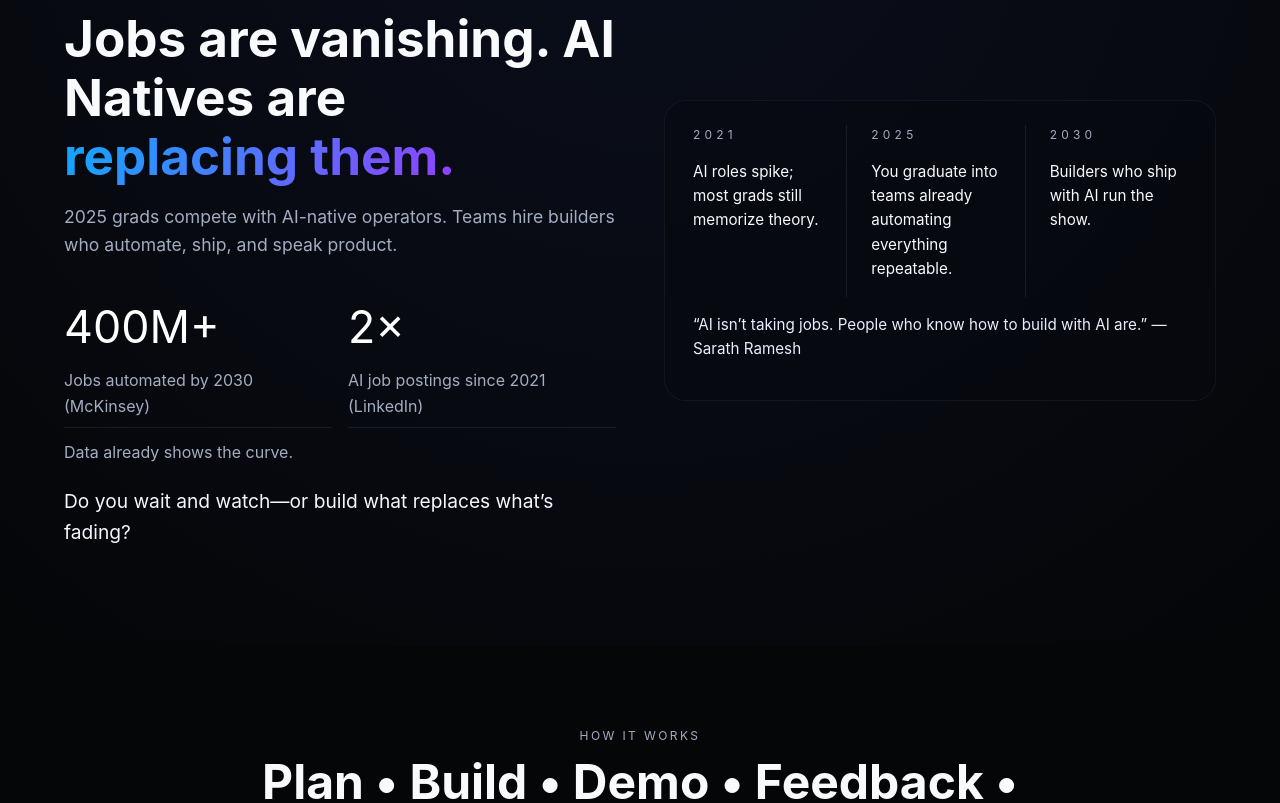
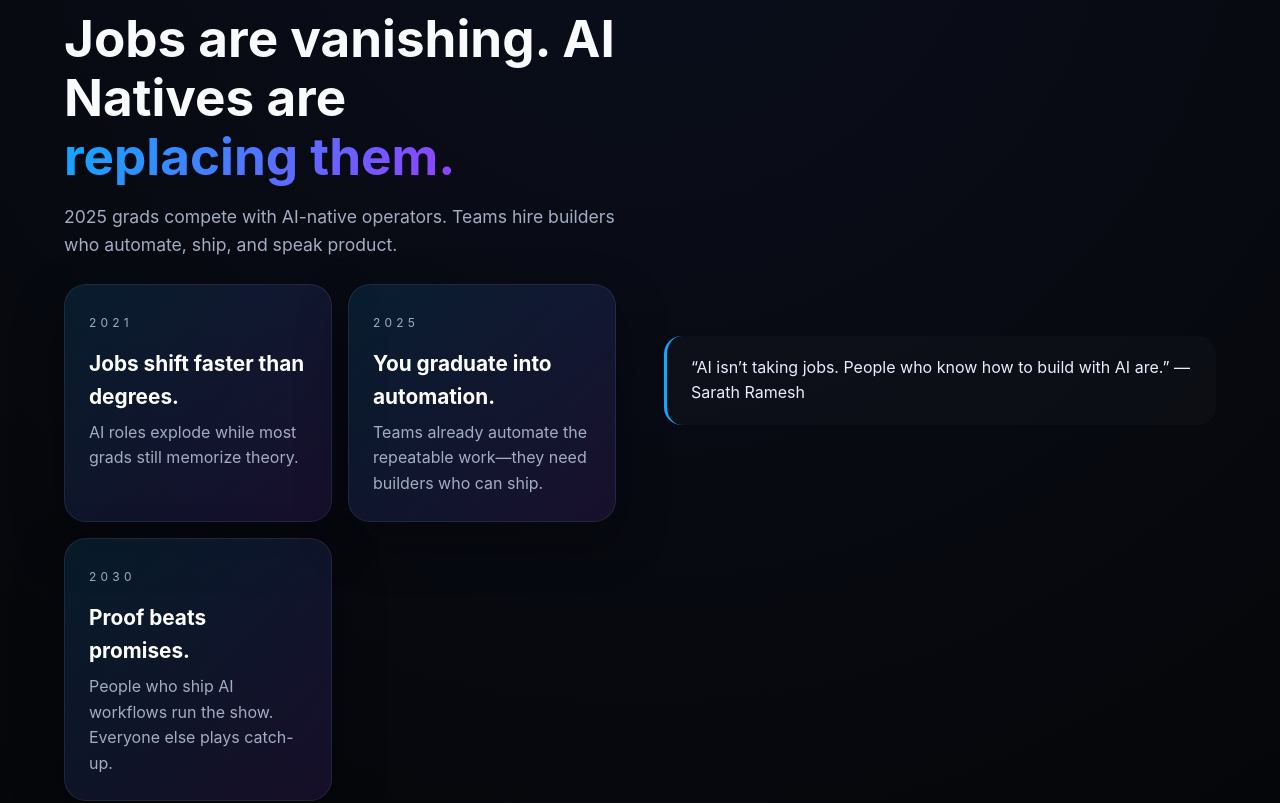
Before and after one commit to kagrawal29/ai-native-internship-next, a Next.js app: page / in a window 1280 px wide. Shown: the part 2100-2903 px from the top of the page. Built offline with nearby package versions, Linux system fonts and the light colour scheme.

Commit message:
Convert why now stats into timeline cards

```diff
--- a/app/components/WhyNowSection.tsx
+++ b/app/components/WhyNowSection.tsx
@@ -8,34 +8,25 @@ export function WhyNowSection() {
             Jobs are vanishing. AI Natives are <span className="hero-gradient">replacing them.</span>
           </h2>
           <p className="why-intro">2025 grads compete with AI-native operators. Teams hire builders who automate, ship, and speak product.</p>
-          <div className="why-stat-row">
-            <div>
-              <p className="stat-number">400M+</p>
-              <p className="stat-label">Jobs automated by 2030 (McKinsey)</p>
-            </div>
-            <div>
-              <p className="stat-number">2×</p>
-              <p className="stat-label">AI job postings since 2021 (LinkedIn)</p>
-            </div>
+          <div className="why-timeline">
+            <article>
+              <span>2021</span>
+              <h3>Jobs shift faster than degrees.</h3>
+              <p>AI roles explode while most grads still memorize theory.</p>
+            </article>
+            <article>
+              <span>2025</span>
+              <h3>You graduate into automation.</h3>
+              <p>Teams already automate the repeatable work—they need builders who can ship.</p>
+            </article>
+            <article>
+              <span>2030</span>
+              <h3>Proof beats promises.</h3>
+              <p>People who ship AI workflows run the show. Everyone else plays catch-up.</p>
+            </article>
           </div>
-          <p className="why-intro-sub">Data already shows the curve.</p>
-          <p className="why-question">Do you wait and watch—or build what replaces what’s fading?</p>
         </div>
         <div className="why-panel">
-          <div className="timeline-strip">
-            <div>
-              <span>2021</span>
-              <p>AI roles spike; most grads still memorize theory.</p>
-            </div>
-            <div>
-              <span>2025</span>
-              <p>You graduate into teams already automating everything repeatable.</p>
-            </div>
-            <div>
-              <span>2030</span>
-              <p>Builders who ship with AI run the show.</p>
-            </div>
-          </div>
           <p className="why-quote-inline">“AI isn’t taking jobs. People who know how to build with AI are.” — Sarath Ramesh</p>
         </div>
       </div>
--- a/app/styles.css
+++ b/app/styles.css
@@ -388,78 +388,51 @@ img {
   margin-bottom: 1.5rem;
 }
 
-.why-stat-row {
+.why-timeline {
   display: grid;
   gap: 1rem;
-  grid-template-columns: repeat(auto-fit, minmax(240px, 1fr));
-  align-items: center;
-  margin-bottom: 0.75rem;
+  grid-template-columns: repeat(auto-fit, minmax(220px, 1fr));
+  margin-top: 1.5rem;
 }
 
-.why-stat-row > div {
-  padding: 0.5rem 0;
-  border-bottom: 1px solid rgba(255, 255, 255, 0.08);
+.why-timeline article {
+  padding: 1.5rem;
+  border-radius: 22px;
+  border: 1px solid rgba(255, 255, 255, 0.08);
+  background: linear-gradient(135deg, rgba(15, 169, 255, 0.12), rgba(147, 64, 255, 0.12));
+  box-shadow: 0 20px 50px rgba(5, 6, 8, 0.4);
 }
 
-.stat-number {
-  font-size: 2.8rem;
-  margin: 0;
-  color: #fff;
-}
-
-.stat-label {
-  margin: 0.3rem 0 0;
-  color: var(--text-muted);
-}
-
-.why-intro-sub {
-  margin: 0.25rem 0 1.25rem;
-  color: var(--text-muted);
-}
-
-.why-question {
-  font-size: 1.2rem;
-  color: #f5f5ff;
-}
-
-.why-panel {
-  padding: 1.5rem 1.75rem;
-  border-radius: 22px;
-  border: 1px solid rgba(255, 255, 255, 0.05);
-  background: rgba(6, 8, 15, 0.5);
-}
-
-.timeline-strip {
-  display: flex;
-  gap: 1.5rem;
-  justify-content: space-between;
-  font-size: 0.95rem;
-}
-
-.timeline-strip div {
-  flex: 1;
-  padding-right: 1rem;
-  border-right: 1px solid rgba(255, 255, 255, 0.08);
-}
-
-.timeline-strip div:last-child {
-  border-right: none;
-  padding-right: 0;
-}
-
-.timeline-strip span {
-  display: block;
+.why-timeline span {
   font-size: 0.75rem;
   letter-spacing: 0.35em;
   text-transform: uppercase;
   color: var(--text-muted);
-  margin-bottom: 0.35rem;
+}
+
+.why-timeline h3 {
+  margin: 0.8rem 0 0.4rem;
+  font-size: 1.3rem;
+  color: #fff;
+}
+
+.why-timeline p {
+  margin: 0;
+  color: var(--text-muted);
+}
+
+.why-panel {
+  margin-top: 1.5rem;
+  padding: 1.2rem 1.5rem;
+  border-left: 3px solid #0fa9ff;
+  background: rgba(255, 255, 255, 0.02);
+  border-radius: 18px;
 }
 
 .why-quote-inline {
-  margin-top: 1rem;
+  margin: 0;
   color: #e9edff;
-  font-size: 0.95rem;
+  font-size: 1rem;
 }
 
 .section-cta {
```
